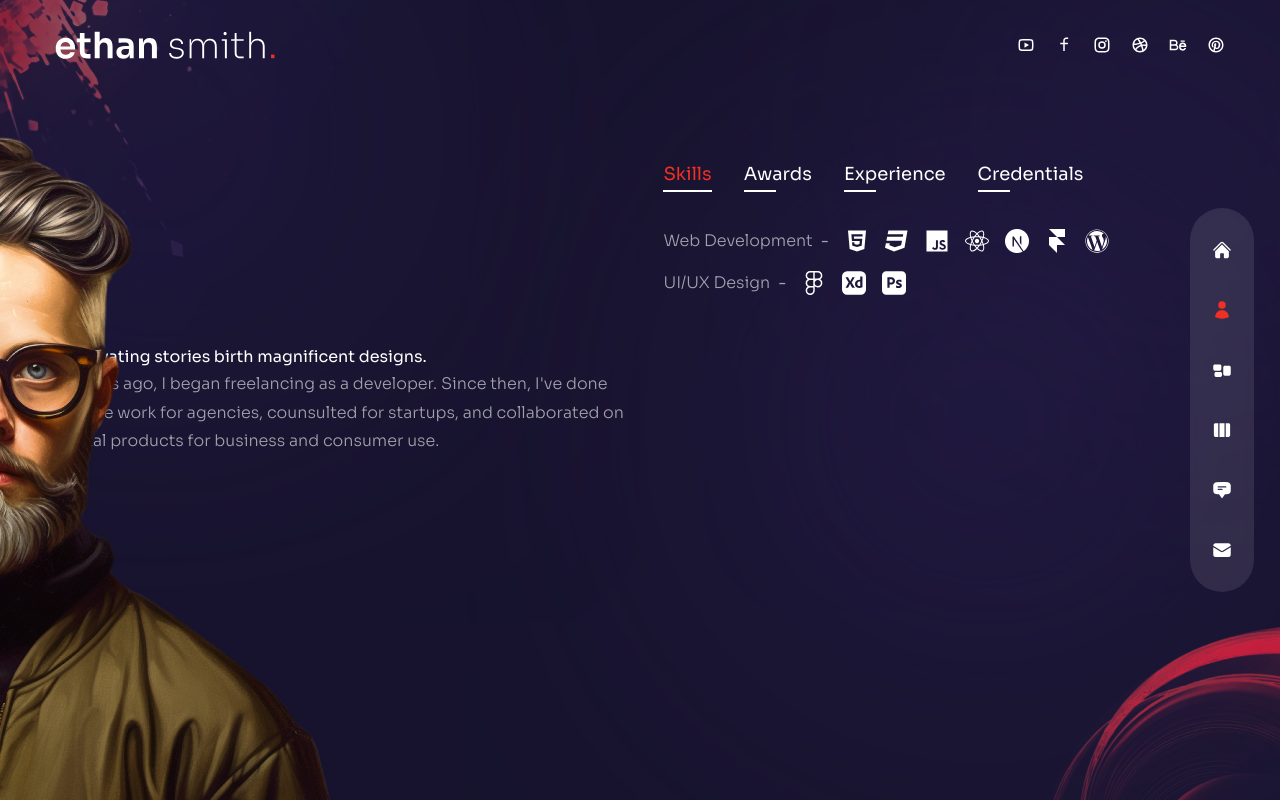
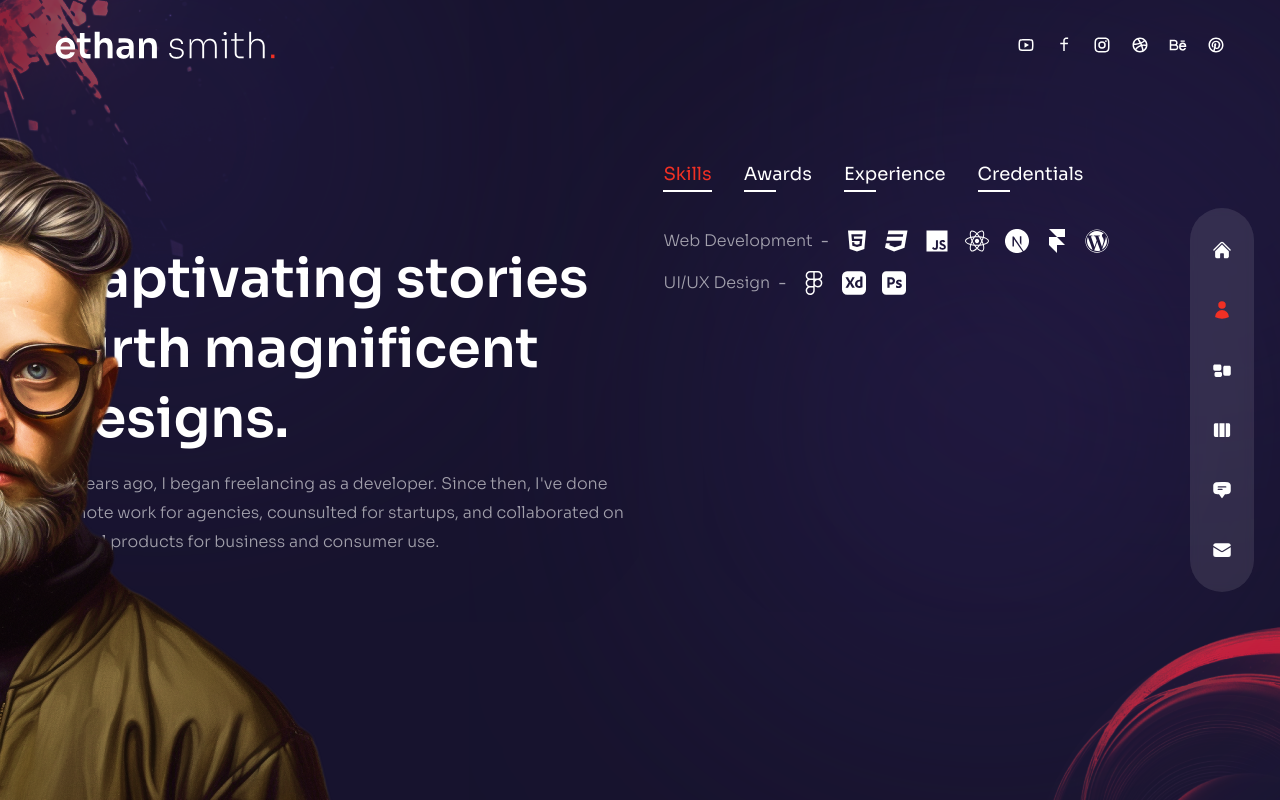
Before and after one commit to erickdc7/react-portfolio-2, a Next.js app: page /about in a window 1280 px wide. Built offline with nearby package versions, Linux system fonts and the light colour scheme.

Commit message:
add text styles

```diff
--- a/pages/about/index.js
+++ b/pages/about/index.js
@@ -116,7 +116,9 @@ const About = () => {
       <div className="container mx-auto h-full flex flex-col items-center xl:flex-row gap-x-6">
         {/* Text */}
         <div className="flex-1 flex flex-col justify-center">
-          <h2>Captivating <span>stories</span> birth magnificent designs.</h2>
+          <h2 className="h2">
+            Captivating <span>stories</span> birth magnificent designs.
+          </h2>
           <p>
             10 years ago, I began freelancing as a developer. Since then, I've done remote work for agencies, counsulted for startups, and collaborated on digital products for business and consumer use.
           </p>
```
